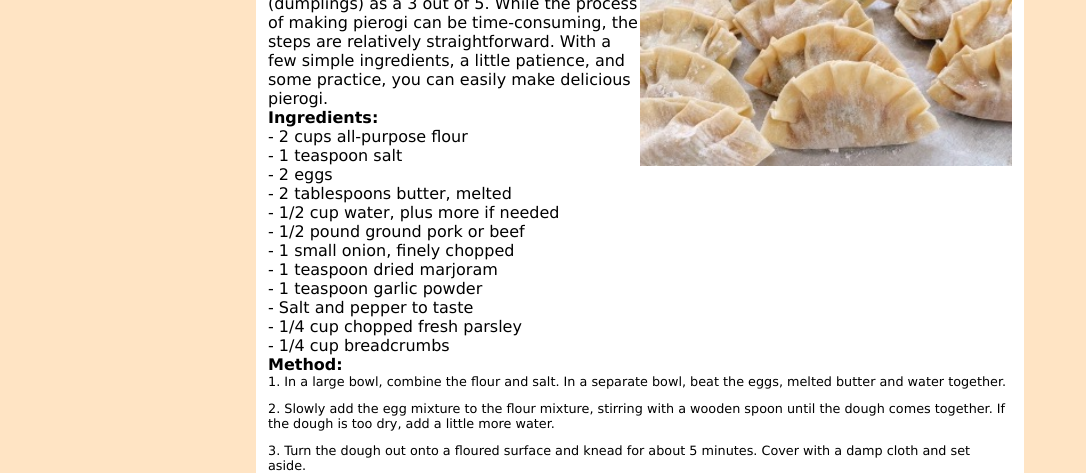
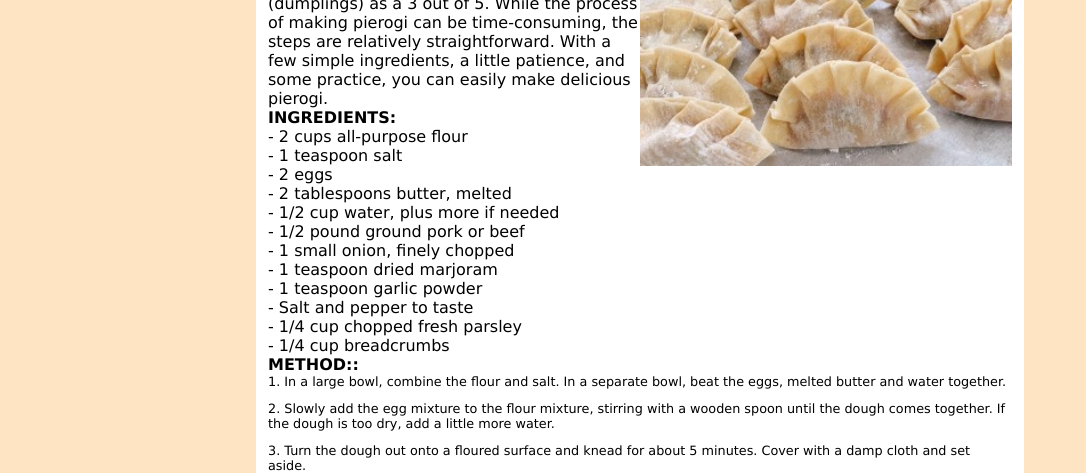
Before and after one commit to kasiamatuszewska/recipewebsite, a Jekyll site: the page built from _recipes/recipe2.md, in a window 1280 px wide. Shown: the part 170-643 px from the top of the page, without its empty margins (0-1086 px from the left). Built offline with Jekyll 4.4.1, drawn with Linux system fonts in a browser that asks for light colours.

```diff
--- a/_recipes/recipe2.md
+++ b/_recipes/recipe2.md
@@ -13,7 +13,7 @@ published: true
 
 I would rate the difficulty of making pierogi (dumplings) as a 3 out of 5. While the process of making pierogi can be time-consuming, the steps are relatively straightforward. With a few simple ingredients, a little patience, and some practice, you can easily make delicious pierogi.
 
-**Ingredients:**
+**INGREDIENTS:**
 
 \- 2 cups all-purpose flour
 
@@ -39,7 +39,7 @@ I would rate the difficulty of making pierogi (dumplings) as a 3 out of 5. While
 
 \- 1/4 cup breadcrumbs
 
-**Method:**
+**METHOD::**
 
 1. In a large bowl, combine the flour and salt. In a separate bowl, beat the eggs, melted butter and water together.
 2. Slowly add the egg mixture to the flour mixture, stirring with a wooden spoon until the dough comes together. If the dough is too dry, add a little more water.
```
